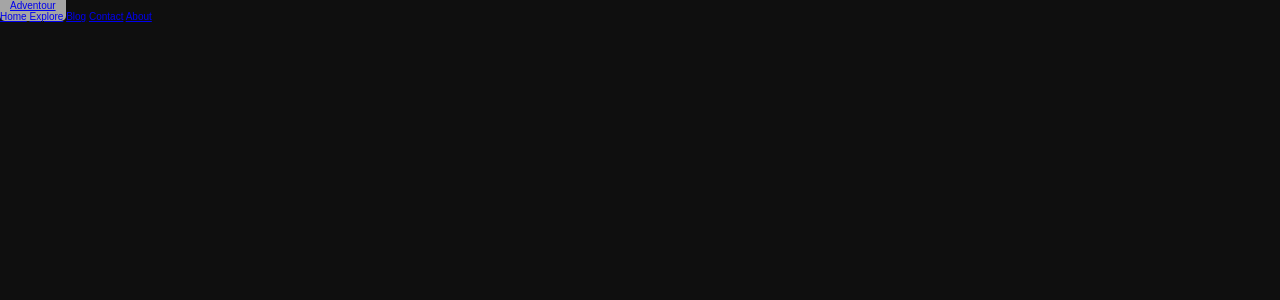
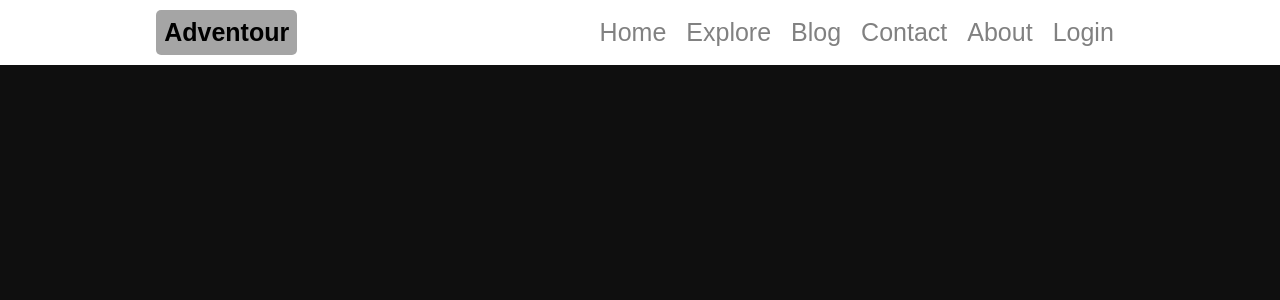
Before and after one commit to jashnimje/Adventour, a PHP site: page /blog.html in a window 1280 px wide. Shown: the top 300 px of the page. Run offline with PHP 8.4, Linux system fonts and the light colour scheme.

Commit message:
Navigation bar completed

```diff
--- a/blog.html
+++ b/blog.html
@@ -8,22 +8,36 @@
       content="An Ultimate guide for all travel needs."
     />
     <link rel="shortcut icon" href="/assets/favicon.png" type="image/x-icon" />
-    <title>Blog</title>
+    <title>Adventour | Blog</title>
     <link rel="stylesheet" href="./css/styles.css" />
   </head>
 
   <body>
     <!--Navigation Bar-->
-    <div class="header">
-      <a href="#logo" class="logo">Adventour</a>
-      <div class="header-right">
-        <a href="./index.html">Home</a>
-        <a href="./explore.html">Explore</a>
-        <a class="active" href="./blog.html">Blog</a>
-        <a href="./contact.html">Contact</a>
-        <a href="./about.html">About</a>
+    <nav>
+      <div class="burger">
+        <i class="fas fa-bars" onclick="openNav()"></i>
       </div>
-    </div>
+
+      <h1 class="logo">Adventour</h1>
+
+      <div id="navbar" class="navbar">
+        <i
+          class="fas fa-times closebtn"
+          href="javascript:void(0)"
+          onclick="closeNav()"
+        ></i>
+        <ul>
+          <li><a href="./index.html">Home</a></li>
+          <li><a href="./explore.html">Explore</a></li>
+          <li><a href="./blog.html" class="active">Blog</a></li>
+          <li><a href="./contact.html">Contact</a></li>
+          <li><a href="./about.html">About</a></li>
+          <li><a href="#">Login</a></li>
+        </ul>
+      </div>
+    </nav>
+
     <!--Footer-->
     <div class="footer"></div>
 
--- a/css/styles.css
+++ b/css/styles.css
@@ -45,6 +45,11 @@
 }
 
 /*Navigation Bar*/
+nav {
+  padding: 1.5rem;
+  background-color: #fff;
+}
+
 .navbar {
   height: 100%;
   width: 0;
@@ -52,13 +57,18 @@
   z-index: 1;
   top: 0;
   left: 0;
-  background-color: #111;
+  background-color: rgb(20, 20, 20);
   overflow-x: hidden;
   transition: 0.5s;
-  padding-top: 60px;
+  padding-top: 6rem;
 }
 
-.navbar a {
+.navbar ul {
+  text-decoration-style: none;
+}
+
+.navbar a,
+.closebtn {
   padding: 8px 8px 8px 32px;
   text-decoration: none;
   font-size: 25px;
@@ -67,7 +77,8 @@
   transition: 0.3s;
 }
 
-.navbar a:hover {
+.navbar a:hover,
+.closebtn:hover {
   color: #f1f1f1;
 }
 
@@ -75,31 +86,56 @@
   position: absolute;
   top: 0;
   right: 25px;
-  font-size: 36px;
-  margin-left: 50px;
+  font-size: 25px;
+  margin: 1rem;
 }
 
 .burger {
-  font-size: 30px;
+  display: inline;
+  font-size: 3rem;
   cursor: pointer;
-  padding: 1rem;
-  background-color: #ffffff;
-  border-radius: 5px;
+  margin: 1rem;
 }
 
 .logo {
   display: inline;
-  padding: 1rem;
+  padding: 0.8rem;
   border-radius: 5px;
   background-color: rgb(165, 165, 165);
 }
 
-@media screen and (max-height: 450px) {
+@media only screen and (min-width: 768px) {
+  .burger,
+  .navbar .closebtn {
+    display: none;
+  }
+
+  nav {
+    padding: 1rem;
+    overflow: visible;
+    display: flex;
+    align-items: center;
+    justify-content: space-around;
+  }
+
   .navbar {
-    padding-top: 15px;
+    all: unset;
+    overflow-x: visible;
   }
+
+  .navbar ul {
+    display: flex;
+    justify-content: space-around;
+  }
+
+  .navbar ul li {
+    display: inline-block;
+    text-align: right;
+  }
+
   .navbar a {
-    font-size: 18px;
+    padding: 0 1rem;
+    transition: none;
   }
 }
 
--- a/js/script.js
+++ b/js/script.js
@@ -1,8 +1,8 @@
 // Navigation
 function openNav() {
-  document.getElementById("nav-bar").style.width = "250px";
+  document.getElementById("navbar").style.width = "250px";
 }
 
 function closeNav() {
-  document.getElementById("nav-bar").style.width = "0";
+  document.getElementById("navbar").style.width = "0";
 }
```
Also changed, not shown: about.html (+23 -9 lines), contact.html (+22 -9 lines), explore.html (+24 -10 lines), index.html (+16 -9 lines).
